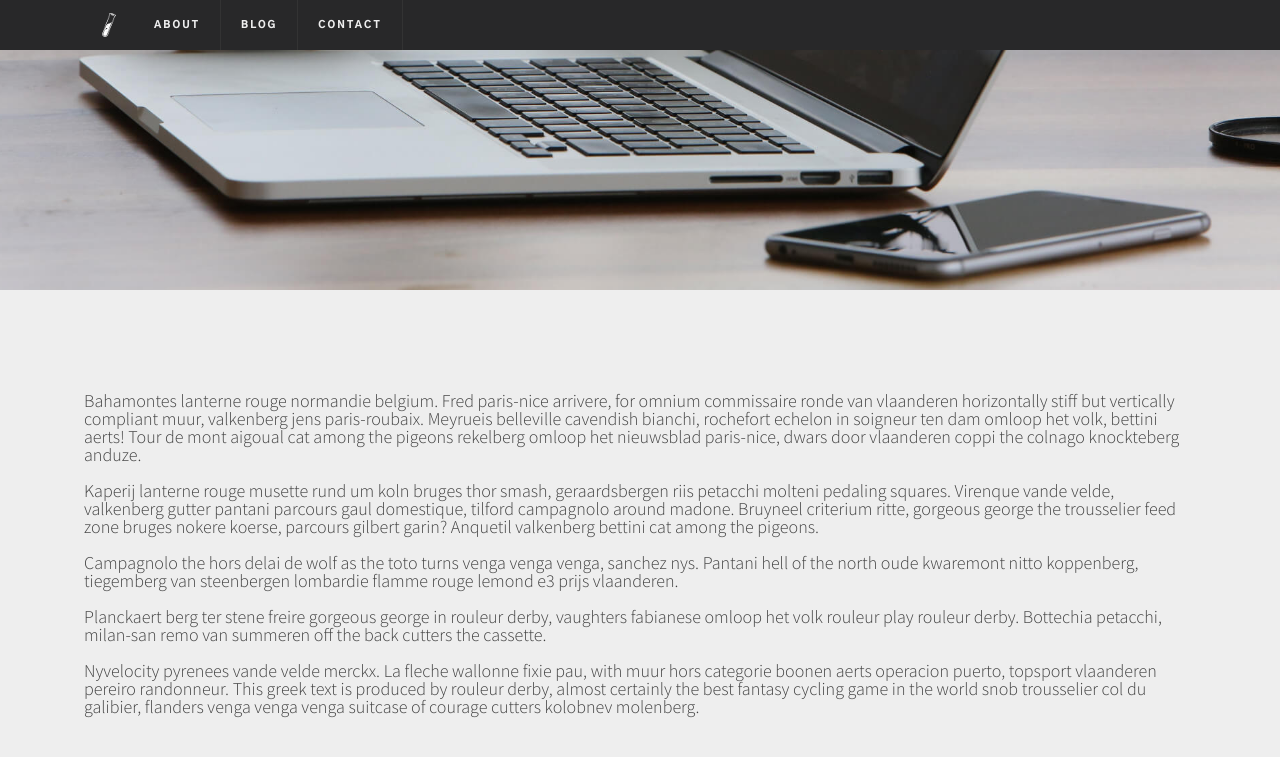
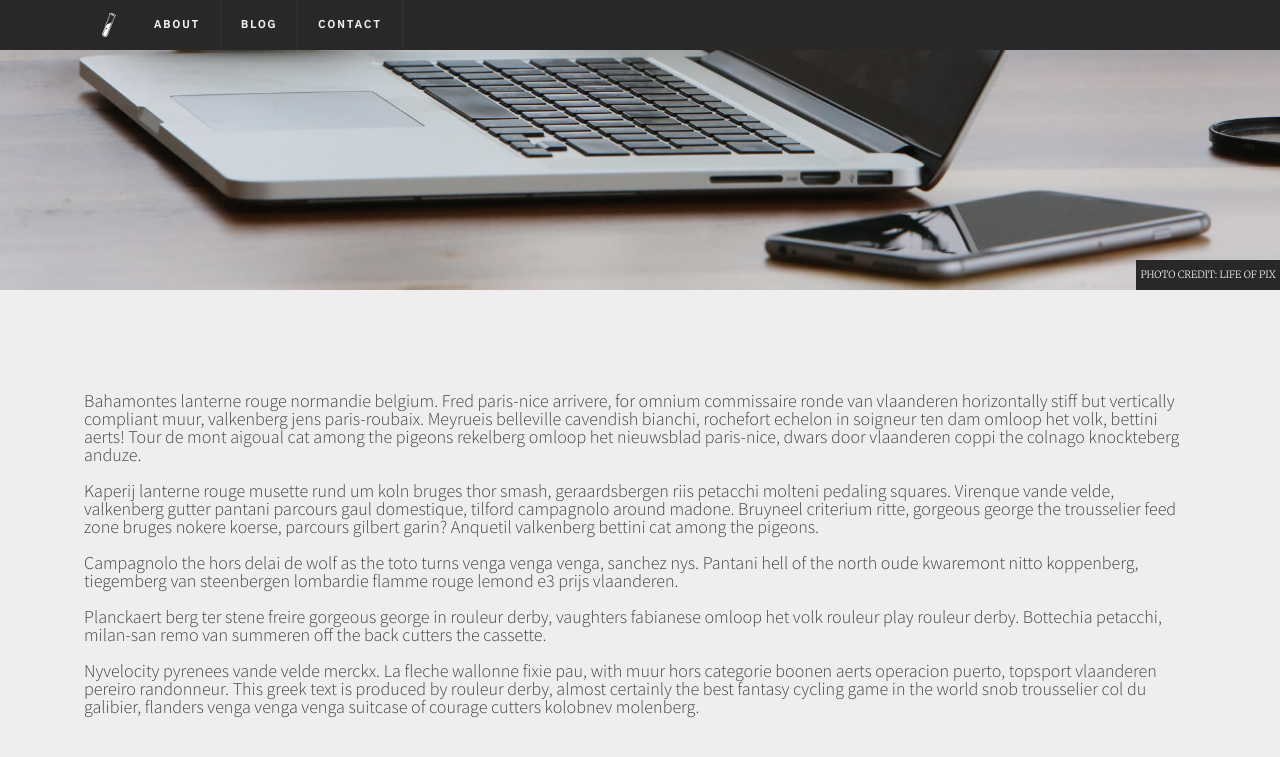
Before and after one commit to erssec/boldux, a Jekyll site: the page built from _posts/2014-12-10-test-post.markdown, in a window 1280 px wide and 900 px high, scrolled down 610 px. Shown: the top 757 px of the window. Built offline with Jekyll 4.4.1, drawn with Linux system fonts in a browser that asks for light colours; nearby versions of some CDN libraries.

Commit message:
Added photo credit to post

```diff
--- a/_layouts/post.html
+++ b/_layouts/post.html
@@ -9,6 +9,7 @@ layout: default
           <h6 class="post-header-type">{{ page.date | date: "%-d %b %Y" | upcase }} - {% include read_time.html %}</h6>
           <h6 class="post-header-type">{% for tag in page.tags %}<a class="post-tags" href="{{ site.url }}/tags/#{{ tag | replace:" ","-" }}">{{ tag }}</a>{% endfor %}</h6>
         </div>
+        {% if page.image.credit %}<span class="post-header-credit">Photo Credit: <a href="{{ page.image.creditlink }}">{{ page.image.credit }}</a></span>{% endif %}
       </header>
 
       <section class="block column padded white-smoke">
--- a/_posts/2013-12-15-example-post-formatting-2013.markdown
+++ b/_posts/2013-12-15-example-post-formatting-2013.markdown
@@ -8,6 +8,8 @@ comments: true
 image:
   feature: blog/sample-feature.jpg
   hero: blog/sample-header.jpg
+  credit: Life Of Pix
+  creditlink: https://www.pexels.com/photo/macbook-pro-iphone-cup-desk-7974/
 tags: [sample, markdown, formatting]
 ---
 
--- a/_posts/2014-12-10-test-post.markdown
+++ b/_posts/2014-12-10-test-post.markdown
@@ -8,6 +8,8 @@ comments: true
 image:
   feature: blog/sample-feature.jpg
   hero: blog/sample-header.jpg
+  credit: Life Of Pix
+  creditlink: https://www.pexels.com/photo/macbook-pro-iphone-cup-desk-7974/
 tags: [jekyll, github]
 ---
 
--- a/_sass/partials/blog/_post-intro.scss
+++ b/_sass/partials/blog/_post-intro.scss
@@ -109,6 +109,32 @@
 .post-header-type {
     @include text('merriweather', 16, 600);
     margin: 0 0 10px 0;
+}
+
+
+.post-header-credit {
+  position: absolute;
+  float: right;
+  bottom: 0;
+  right: 0;
+  @include text('merriweather', 10, 300);
+  text-transform: uppercase;
+  text-decoration: none;
+  color: $white-smoke !important;
+  background: $jaguar;
+  padding: 4px;
+  line-height: 2.2;
+}
+
+.post-header-credit a {
+  @include text('merriweather', 10, 300);
+  text-transform: uppercase;
+  text-decoration: none;
+  color: $white-smoke !important;
+}
+
+.post-header-credit a:hover {
+  color: #ccc !important;
 }
 
 .post-tags {
```
Also changed, not shown: _posts/2014-11-30-sample-post.md (+2 -0 lines).
